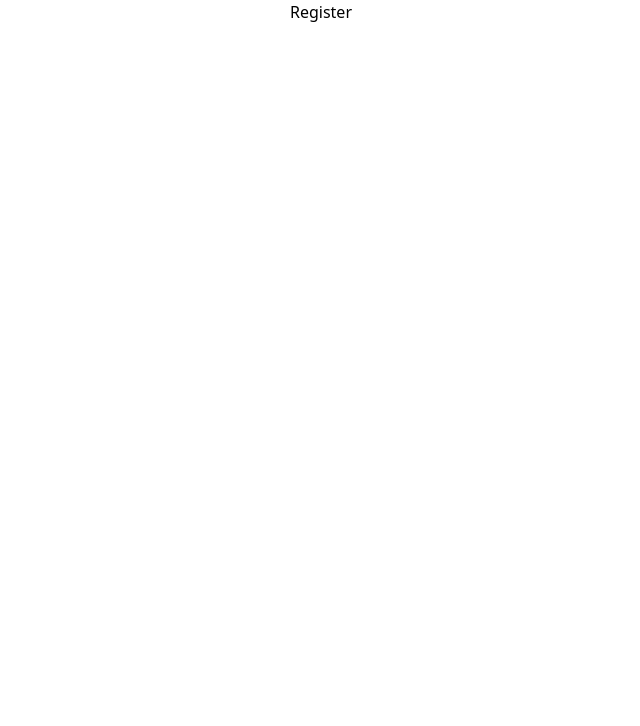
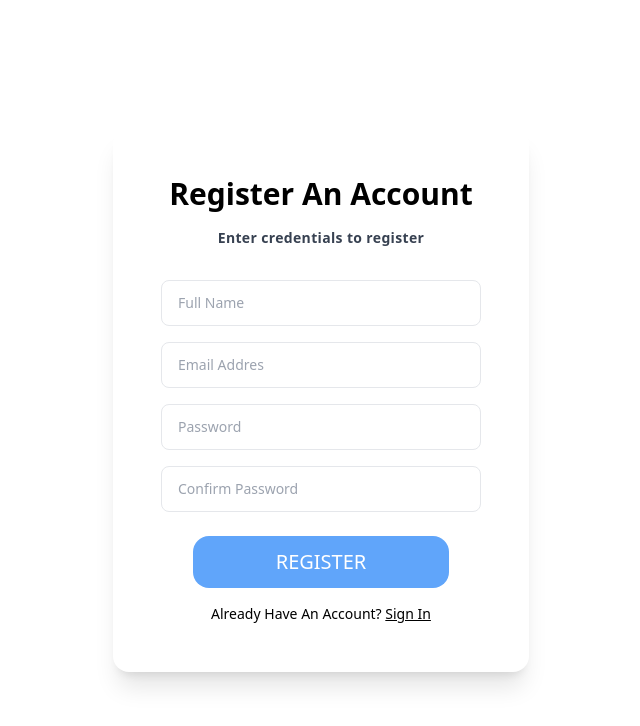
Before and after one commit to brandonsamuel1/social-login-app, a React (Create React App) app: page /register in a window 1280 px wide. Shown: the top 726 px of the page, without its empty margins (319-959 px from the left). Built offline with nearby package versions, Linux system fonts and the light colour scheme.

Commit message:
Styled login and register page with tailwind css; styled homepage to be more consistent with app

```diff
--- a/src/pages/homepage/homepage.component.jsx
+++ b/src/pages/homepage/homepage.component.jsx
@@ -5,50 +5,20 @@ import './homepage.styles.scss'
 
 const Home = () => {
     return (
-        <div class="min-h-full flex items-center justify-center py-12 px-4 sm:px-6 lg:px-8">
-            <div class="max-w-md w-full space-y-8 m-50">
+        <div class="min-h-screen flex justify-center items-center">
+            <div class="py-12 px-12 bg-white rounded-2xl shadow-xl z-20">
                 <div>
-                    <img class="mx-auto h-12 w-auto" src="https://tailwindui.com/img/logos/workflow-mark-indigo-600.svg" alt="Workflow" />
-                    <h2 class="mt-6 text-center text-3xl font-extrabold text-gray-900">Welcome</h2>
-                    <br></br>
+                    <h1 class="text-3xl font-bold text-center mb-4 cursor-pointer">Welcome</h1>
                     <p>SOCIAL LOGIN APP</p>
                 </div>
-                <div class="mt-8 space-y-6">
-                    <Link to='/register'>
-                        <button type="submit" class="group relative w-full flex justify-center py-2 px-4 border border-transparent text-sm font-medium rounded-md text-white bg-indigo-600 hover:bg-indigo-700 focus:outline-none focus:ring-2 focus:ring-offset-2 focus:ring-indigo-500">
-                            <span class="absolute left-0 inset-y-0 flex items-center pl-3">
-                                <svg class="h-5 w-5 text-indigo-500 group-hover:text-indigo-400" xmlns="http://www.w3.org/2000/svg" viewBox="0 0 20 20" fill="currentColor" aria-hidden="true">
-                                    <path fill-rule="evenodd" d="M5 9V7a5 5 0 0110 0v2a2 2 0 012 2v5a2 2 0 01-2 2H5a2 2 0 01-2-2v-5a2 2 0 012-2zm8-2v2H7V7a3 3 0 016 0z" clip-rule="evenodd" />
-                                </svg>
-                            </span>
-                            REGISTER
-                        </button>
-                    </Link>
-                    <Link to='/login'>
-                        <button type="submit" class="group relative w-full flex justify-center mt-10 py-2 px-4 border border-transparent text-sm font-medium rounded-md text-white bg-indigo-600 hover:bg-indigo-700 focus:outline-none focus:ring-2 focus:ring-offset-2 focus:ring-indigo-500">
-                            <span class="absolute left-0 inset-y-0 flex items-center pl-3">
-                                <svg class="h-5 w-5 text-indigo-500 group-hover:text-indigo-400" xmlns="http://www.w3.org/2000/svg" viewBox="0 0 20 20" fill="currentColor" aria-hidden="true">
-                                    <path fill-rule="evenodd" d="M5 9V7a5 5 0 0110 0v2a2 2 0 012 2v5a2 2 0 01-2 2H5a2 2 0 01-2-2v-5a2 2 0 012-2zm8-2v2H7V7a3 3 0 016 0z" clip-rule="evenodd" />
-                                </svg>
-                            </span>
-                            LOGIN
-                        </button>
-                    </Link>
+                <div class="text-center mt-6">
+                    <Link to='/register'><button class="py-3 w-64 text-xl text-white bg-blue-400 rounded-2xl">REGISTER</button></Link>
+                </div>
+                <div class="text-center mt-6">
+                    <Link to='/login'><button class="py-3 w-64 text-xl text-white bg-blue-400 rounded-2xl">LOGIN</button></Link>
                 </div>
             </div>
         </div>
-        // <div>
-        //     <div className="container">
-        //         <div className="card-wrap">
-        //             <div className="card-body">
-        //                 <h1 className="card-title">Welcome</h1>
-        //                 <p className="card-message">Social Login App</p>
-        //                 <div className="register-btn">REGISTER</div>
-        //                 <div className="login-btn">LOGIN</div>
-        //             </div>
-        //         </div>
-        //     </div>
-        // </div>
     )
 }
 
--- a/src/pages/login/login.component.jsx
+++ b/src/pages/login/login.component.jsx
@@ -1,9 +1,23 @@
 import React from "react";
+import { Link } from "react-router-dom";
 
 const LoginPage = () => {
     return (
-        <div>
-            Login
+        <div class="min-h-screen flex justify-center items-center">
+            <div class="py-12 px-12 bg-white rounded-2xl shadow-xl z-20">
+                <div>
+                    <h1 class="text-3xl font-bold text-center mb-4 cursor-pointer">Sign in to your Account</h1>
+                </div>
+                <div class="space-y-4">
+                    <input type="text" placeholder="Email Addres" class="block text-sm py-3 px-4 rounded-lg w-full border outline-none" />
+                    <input type="text" placeholder="Password" class="block text-sm py-3 px-4 rounded-lg w-full border outline-none" />
+                </div>
+                <div class="text-center mt-6">
+                    <button class="py-3 w-64 text-xl text-white bg-blue-400 rounded-2xl">LOGIN</button>
+                    <p class="mt-4 text-sm">Dont Have An Account? <Link to='/register'><span class="underline cursor-pointer"> Register</span></Link>
+                    </p>
+                </div>
+            </div>
         </div>
     )
 }
--- a/src/pages/register/register.component.jsx
+++ b/src/pages/register/register.component.jsx
@@ -1,9 +1,26 @@
 import React from "react";
+import { Link } from "react-router-dom";
 
 const RegisterPage = () => {
     return (
-        <div>
-            Register
+        <div class="min-h-screen flex justify-center items-center">
+            <div class="py-12 px-12 bg-white rounded-2xl shadow-xl z-20">
+                <div>
+                    <h1 class="text-3xl font-bold text-center mb-4 cursor-pointer">Register An Account</h1>
+                    <p class="w-80 text-center text-sm mb-8 font-semibold text-gray-700 tracking-wide cursor-pointer">Enter credentials to register</p>
+                </div>
+                <div class="space-y-4">
+                    <input type="text" placeholder="Full Name" class="block text-sm py-3 px-4 rounded-lg w-full border outline-none" />
+                    <input type="text" placeholder="Email Addres" class="block text-sm py-3 px-4 rounded-lg w-full border outline-none" />
+                    <input type="text" placeholder="Password" class="block text-sm py-3 px-4 rounded-lg w-full border outline-none" />
+                    <input type="text" placeholder="Confirm Password" class="block text-sm py-3 px-4 rounded-lg w-full border outline-none" />
+                </div>
+                <div class="text-center mt-6">
+                    <button class="py-3 w-64 text-xl text-white bg-blue-400 rounded-2xl">REGISTER</button>
+                    <p class="mt-4 text-sm">Already Have An Account? <Link to='/login'><span class="underline cursor-pointer"> Sign In</span></Link>
+                    </p>
+                </div>
+            </div>
         </div>
     )
 }
```
